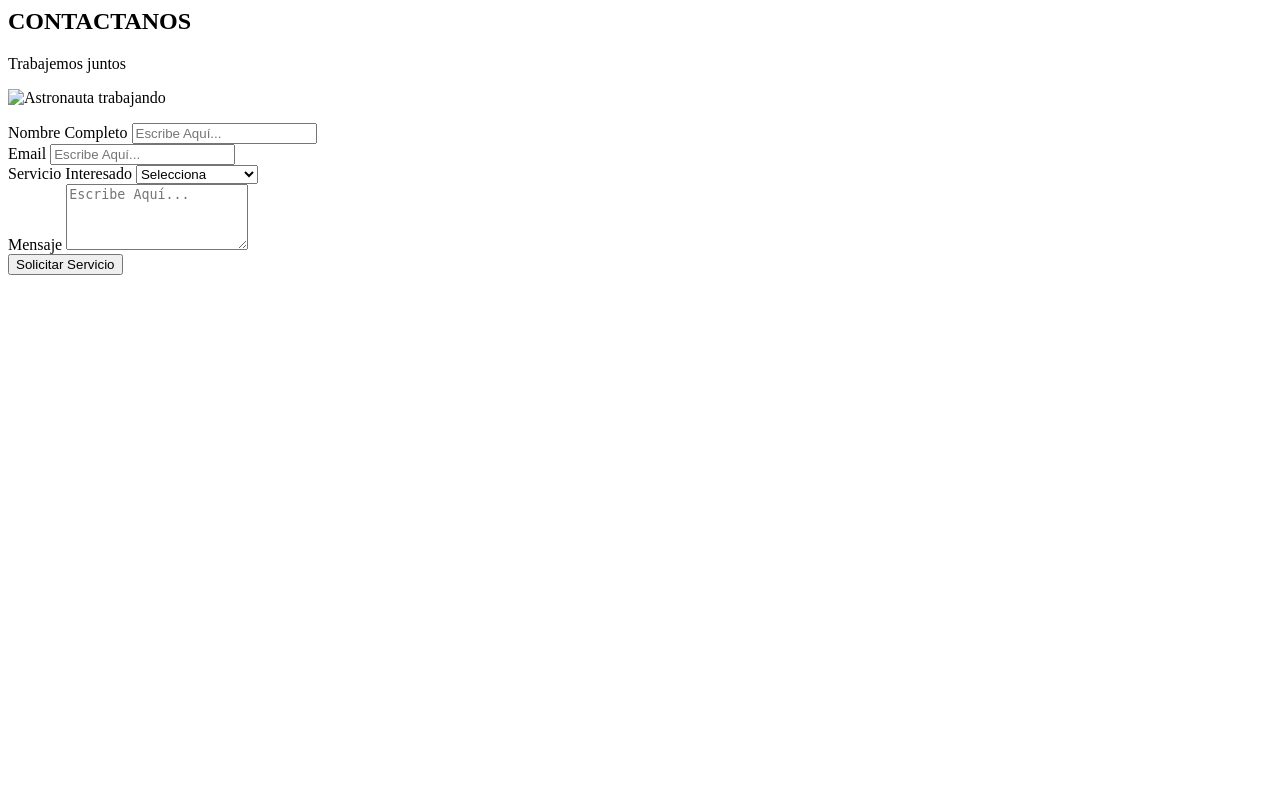
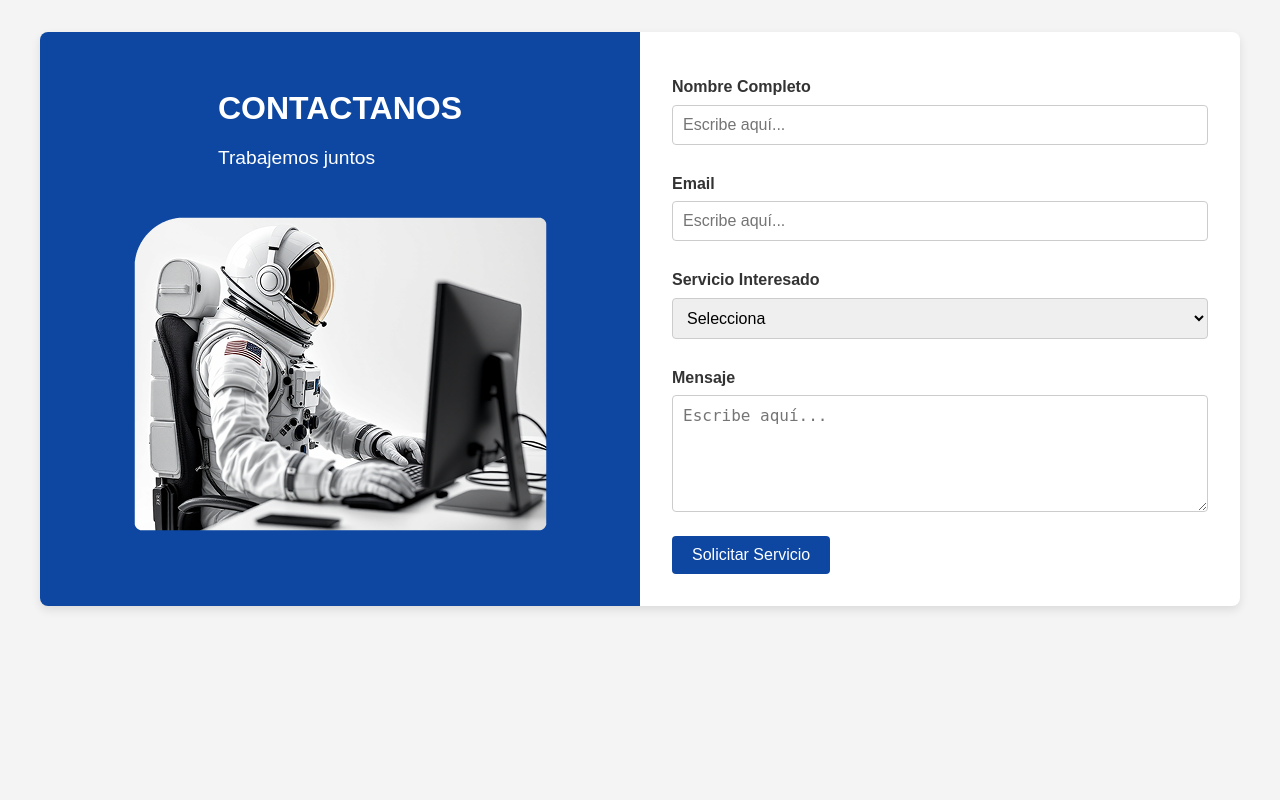
Before and after one commit to yoelayan/landing-innovate, a Django app: template app/apps/pages/templates/partials/partial_contact.html in a window 1280 px wide. Run offline with Django 5.2, Linux system fonts and the light colour scheme; the template is opened without the code that fills it, so the values that code supplies are empty.

```diff
--- a/app/apps/pages/templates/partials/partial_contact.html
+++ b/app/apps/pages/templates/partials/partial_contact.html
@@ -1,63 +1,146 @@
-<section id="contact" class="py-5">
-    <div class="container">
-        <div class="row align-items-center">
-            <!-- Título -->
-            <div class="col-12 text-center mb-4">
-                <h2 class="fw-bold, display-4">CONTACTANOS</h2>
-                <p class="text-muted, display-5">Trabajemos juntos</p>
-            </div>
-        </div>
-        <div class="row">
-            <div class="col-md-6 mb-4">
-                <div class="card border-0 shadow-sm">
-                    <img src="{{ contact_image.image.url }}" alt="Astronauta trabajando" class="card-img-top rounded">
-                    <div class="card-body text-center">
-                        <div class="d-flex justify-content-center align-items-center">
-                            <i class="fas fa-envelope fa-2x text-primary me-2"></i>
-                            <p class="mb-0">{{ contact_info.email }}</p>
-                        </div>
-                        <div class="d-flex justify-content-center align-items-center mt-2">
-                            <i class="fas fa-phone fa-2x text-primary me-2"></i>
-                            <p class="mb-0">{{ contact_info.phone }}</p>
-                        </div>
-                    </div>
-                </div>
-            </div>
-            <!-- Formulario de contacto -->
-            <div class="col-md-6">
-                <div class="card border-0 shadow-sm p-4">
-                    <form action="#" method="post">
-                        {% csrf_token %}
-                        <div class="mb-3">
-                            <label for="name" class="form-label">Nombre Completo</label>
-                            <input type="text" class="form-control" id="name" name="name" placeholder="Escribe Aquí..." required>
-                        </div>
-                        <div class="mb-3">
-                            <label for="email" class="form-label">Email</label>
-                            <input type="email" class="form-control" id="email" name="email" placeholder="Escribe Aquí..." required>
-                        </div>
-                        <div class="mb-3">
-                            <label for="service" class="form-label">Servicio Interesado</label>
-                            <select class="form-select" id="service" name="service" required>
-                                <option value="" disabled selected>Selecciona</option>
-                                <option value="marketing">Marketing Digital</option>
-                                <option value="web">Desarrollo Web</option>
-                                <option value="design">Diseño Gráfico</option>
-                            </select>
-                        </div>
-                        <div class="mb-3">
-                            <label for="message" class="form-label">Mensaje</label>
-                            <textarea class="form-control" id="message" name="message" rows="4" placeholder="Escribe Aquí..." required></textarea>
-                        </div>
-                        <div class="text-center">
-                            <button type="submit" class="btn btn-primary w-100">Solicitar Servicio</button>
-                        </div>
-                    </form>
-                </div>
-            </div>
-        </div>
-
-
-        </div>
+<!DOCTYPE html>
+<html lang="es">
+<head>
+  <meta charset="UTF-8">
+  <meta http-equiv="X-UA-Compatible" content="IE=edge">
+  <meta name="viewport" content="width=device-width, initial-scale=1.0">
+  <title>Contáctanos - Trabajemos juntos</title>
+  <style>
+    /* Reset y estilos globales */
+    * {
+      margin: 0;
+      padding: 0;
+      box-sizing: border-box;
+    }
+    body {
+      font-family: Arial, sans-serif;
+      background-color: #f4f4f4;
+      line-height: 1.6;
+      color: #333;
+    }
+    /* Contenedor principal para el área de contacto */
+    .contact-container {
+      display: flex;
+      flex-wrap: wrap;
+      max-width: 1200px;
+      margin: 2rem auto;
+      background: #fff;
+      border-radius: 8px;
+      overflow: hidden;
+      box-shadow: 0 4px 10px rgba(0, 0, 0, 0.1);
+    }
+    /* Sección izquierda: Información visual y de contacto */
+    .contact-left {
+      flex: 1 1 400px;
+      background-color: #0d47a1;
+      color: #fff;
+      padding: 2rem;
+      display: flex;
+      flex-direction: column;
+      align-items: center;
+      justify-content: space-evenly;
+    }
+    .contact-left h2 {
+      font-size: 2rem;
+      margin-bottom: 0.5rem;
+    }
+    .contact-left p {
+      font-size: 1.2rem;
+      margin-bottom: 1.5rem;
+    }
+    .contact-left img.astronaut {
+      max-width: 100%;
+      height: auto;
+      border-radius: 5px;
+      margin-bottom: 1.5rem;
+    }
+    /* Sección derecha: Formulario de contacto */
+    .contact-right {
+      flex: 1 1 400px;
+      padding: 2rem;
+    }
+    .contact-right form {
+      width: 100%;
+    }
+    .contact-right form label {
+      display: block;
+      margin: 10px 0 5px;
+      font-weight: bold;
+    }
+    .contact-right form input,
+    .contact-right form select,
+    .contact-right form textarea {
+      width: 100%;
+      padding: 10px;
+      font-size: 1rem;
+      border: 1px solid #ccc;
+      border-radius: 4px;
+      margin-bottom: 1rem;
+    }
+    .contact-right form textarea {
+      resize: vertical;
+    }
+    .contact-right form button {
+      display: inline-block;
+      padding: 10px 20px;
+      font-size: 1rem;
+      border: none;
+      border-radius: 4px;
+      background-color: #0d47a1;
+      color: #fff;
+      cursor: pointer;
+      transition: background-color 0.3s ease;
+    }
+    .contact-right form button:hover {
+      background-color: #0b3c91;
+    }
+    /* Adaptación para pantallas pequeñas */
+    @media (max-width: 768px) {
+      .contact-container {
+        flex-direction: column;
+      }
+      .contact-left,
+      .contact-right {
+        flex: 1 1 100%;
+      }
+    }
+  </style>
+</head>
+<body>
+  <div class="contact-container">
+    <!-- Sección izquierda: Información y elementos visuales -->
+    <div class="contact-left">
+      <div class="contact-heading">
+        <h2>CONTACTANOS</h2>
+        <p>Trabajemos juntos</p>
+      </div>
+      <!-- Imagen del astronauta con la ruta actualizada -->
+      <img class="astronaut" src="site_images/contact.png" alt="Astronauta usando computadora">
     </div>
-</section>
+    <!-- Sección derecha: Formulario de contacto -->
+    <div class="contact-right">
+      <form action="procesar_formulario.php" method="post">
+        <!-- Campo para el Nombre Completo -->
+        <label for="nombre">Nombre Completo</label>
+        <input type="text" id="nombre" name="nombre" placeholder="Escribe aquí..." required>
+        <!-- Campo para el Email -->
+        <label for="email">Email</label>
+        <input type="email" id="email" name="email" placeholder="Escribe aquí..." required>
+        <!-- Campo para seleccionar el Servicio Interesado -->
+        <label for="servicio">Servicio Interesado</label>
+        <select id="servicio" name="servicio" required>
+          <option value="">Selecciona</option>
+          <option value="desarrollo-web">Desarrollo Web</option>
+          <option value="marketing-digital">Marketing Digital</option>
+          <option value="diseno-grafico">Diseño Gráfico</option>
+        </select>
+        <!-- Campo para escribir el Mensaje -->
+        <label for="mensaje">Mensaje</label>
+        <textarea id="mensaje" name="mensaje" rows="5" placeholder="Escribe aquí..." required></textarea>
+        <!-- Botón de envío del formulario -->
+        <button type="submit">Solicitar Servicio</button>
+      </form>
+    </div>
+  </div>
+</body>
+</html>
```
Also changed, not shown: app/apps/pages/templates/partials/partial_services.html (+41 -20 lines), app/templates/layout/partials/navbar/navbar.html (+44 -37 lines).
